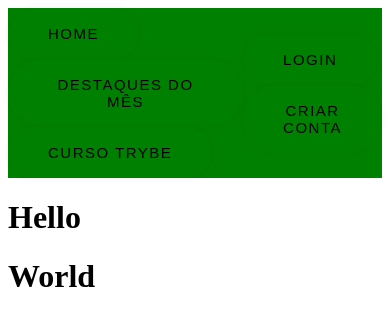
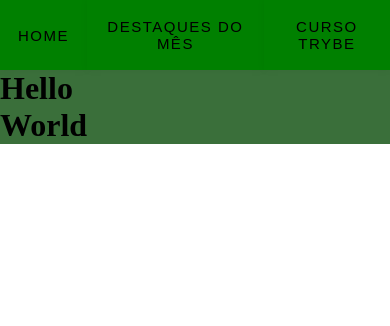
Before and after one commit to tryber/dev-na-pratica-01, a React (Vite) app in the folder app/: page / in a window 390 px wide. Shown: the top 326 px of the page. Built offline with nearby package versions, Linux system fonts and the light colour scheme.

Commit message:
Atualizações de estilo e correções de layout***
***Atualizações de estilo e correções de layout

```diff
--- a/app/src/App.css
+++ b/app/src/App.css
@@ -27,7 +27,6 @@
   }
 } */
 
-/* header */
 
 
 /* @media (prefers-reduced-motion: no-preference) {
@@ -44,16 +43,31 @@
   color: #888;
 } */
 
+* {
+  margin: 0;
+  padding: 0;
+  box-sizing: border-box;
+
+}
+
+/* HOME PAGE */
+
+.container-home {
+  background-color: rgba(25, 87, 25, 0.856);
+}
+
+/* header */
+
 header .container-button {
   display: flex;
-  justify-content: space-between;
+  justify-content: center;
   align-items: center;
   background-color: green;
   border-color: transparent;
 }
 
 .container-button button {
-  padding: 17px 40px;
+  padding: 18px 18px;
   border-radius: 50px;
   cursor: pointer;
   border: 0;
@@ -80,3 +94,13 @@ header .container-button {
   transform: translateY(10px);
   transition: 100ms;
 }
+
+@media screen and (max-width: 768px) {
+  .container-button .button-options {
+    display: flex;
+  }
+
+  .container-button button {
+    border-radius: 0;
+  }
+}
--- a/app/src/components/Hearder.tsx
+++ b/app/src/components/Hearder.tsx
@@ -22,7 +22,7 @@ function Header(): JSX.Element {
             </button>
           </a>
         </div>
-        <div className="button-login">
+        {/* <div className="button-login">
           <a href="https://app.betrybe.com/login?_gl=1*1v5167f*_ga*MTM4OTYwOTgzNi4xNzA2NzIyNjg1*_ga_JRYMZ1LMBF*MTcxMTQ3MzYzNS4zNS4xLjE3MTE0NzM2MzYuNTkuMC4w&_ga=2.94989978.72088453.1711465070-1389609836.1706722685">
             <button type="button">
               <span>
@@ -37,7 +37,7 @@ function Header(): JSX.Element {
               </span>
             </button>
           </a>
-        </div>
+        </div> */}
       </nav>
     </header>
   );
--- a/app/src/page/History.tsx
+++ b/app/src/page/History.tsx
@@ -1,8 +1,10 @@
 import React from 'react';
+import Header from '../components/Hearder';
 
 function History(): JSX.Element {
   return (
     <div>
+      <Header />
       <h1>Hello</h1>
       <h1>History</h1>
     </div>
--- a/app/src/page/Home.tsx
+++ b/app/src/page/Home.tsx
@@ -5,13 +5,13 @@ import data from '../persistence/PersistenceHelper';
 function Home(): JSX.Element {
   console.log(data);
   return (
-    <>
+    <div className="container-home">
       <Header />
       <div>
         <h1>Hello</h1>
         <h1>World</h1>
       </div>
-    </>
+    </div>
   );
 }
 
```
